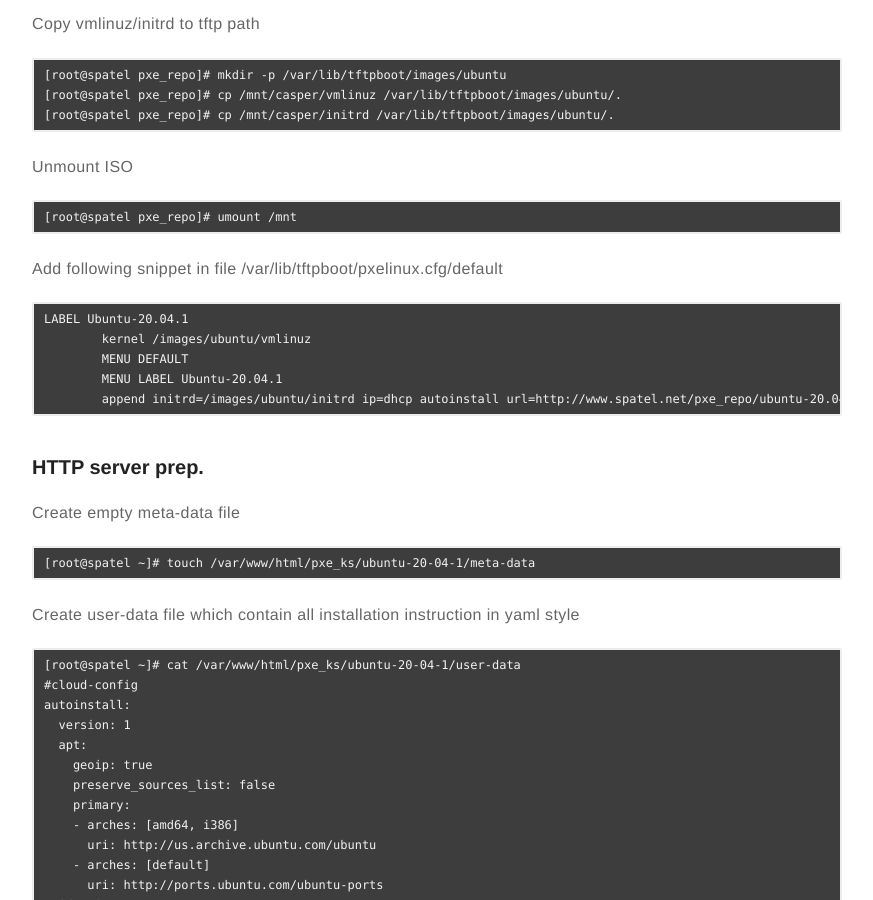
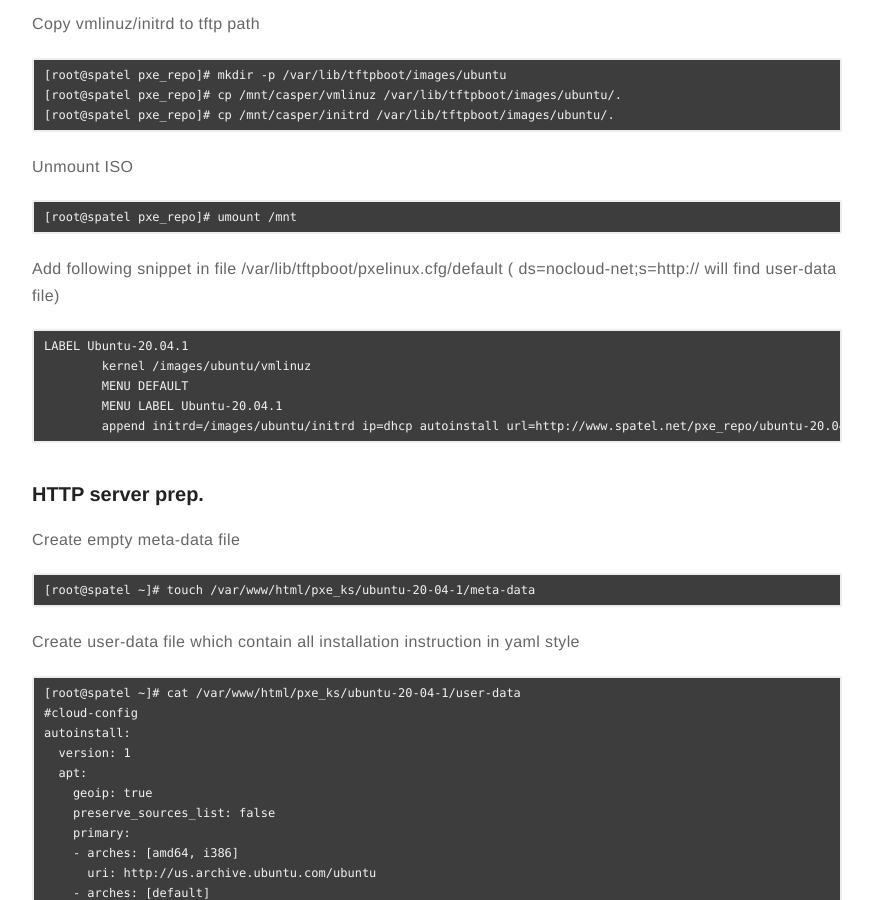
Before and after one commit to satishdotpatel/satishdotpatel.github.io, a Jekyll site: the page built from _posts/2020-12-20-ubuntu-20-04-autoinstall-pxe.markdown, in a window 1280 px wide and 900 px high, scrolled down 1090 px. Shown: the whole window, without its empty margins (203-1076 px from the left). Built offline with Jekyll 4.4.1, drawn with Linux system fonts in a browser that asks for light colours; comment, search, counter and statistics services are not loaded.

````diff
--- a/_posts/2020-12-20-ubuntu-20-04-autoinstall-pxe.markdown
+++ b/_posts/2020-12-20-ubuntu-20-04-autoinstall-pxe.markdown
@@ -52,7 +52,7 @@
 ```
 [root@spatel pxe_repo]# umount /mnt
 ```
-Add following snippet in file /var/lib/tftpboot/pxelinux.cfg/default
+Add following snippet in file /var/lib/tftpboot/pxelinux.cfg/default ( ds=nocloud-net;s=http:// will find user-data file)
 ```
 LABEL Ubuntu-20.04.1
         kernel /images/ubuntu/vmlinuz
````
